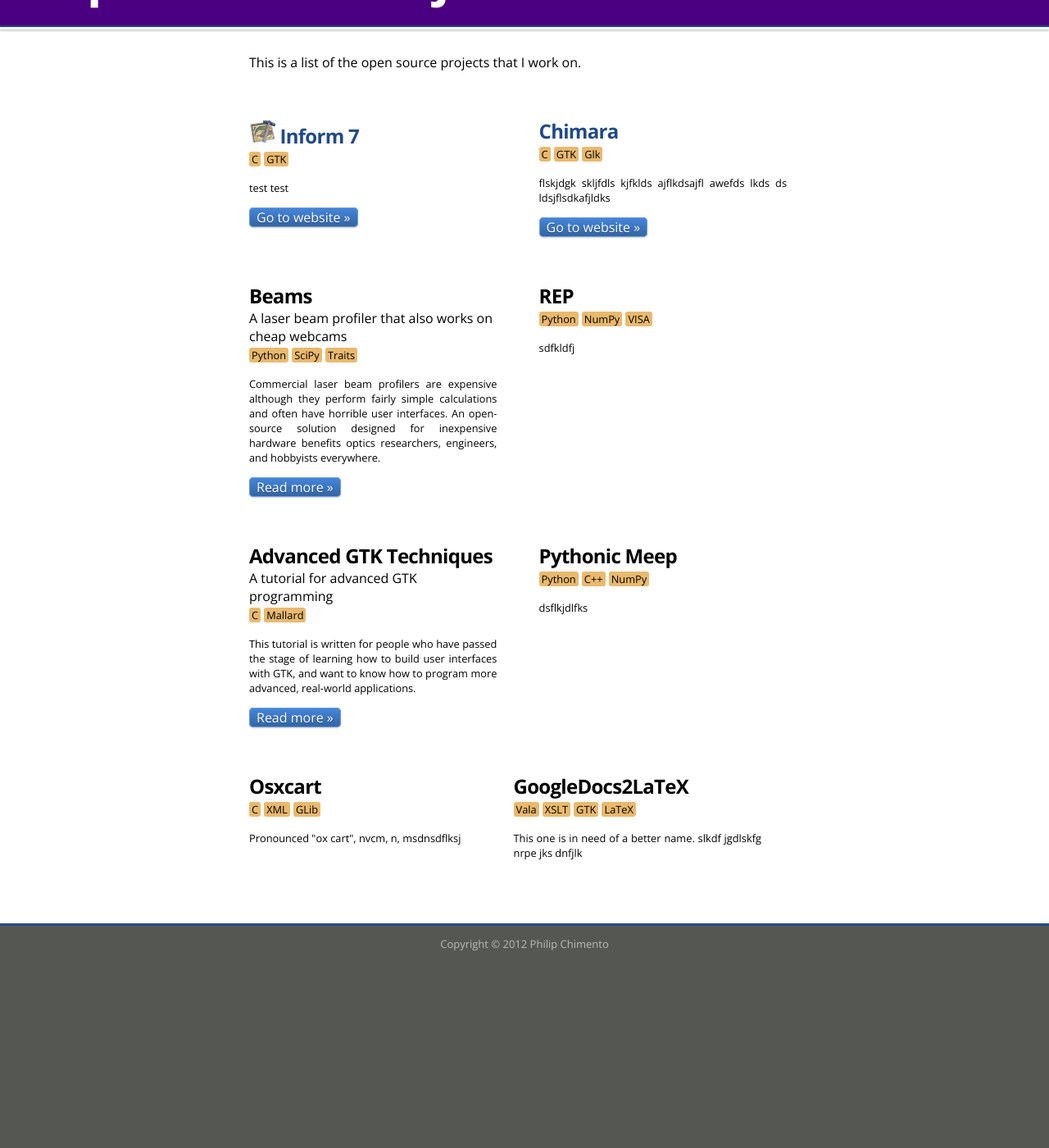
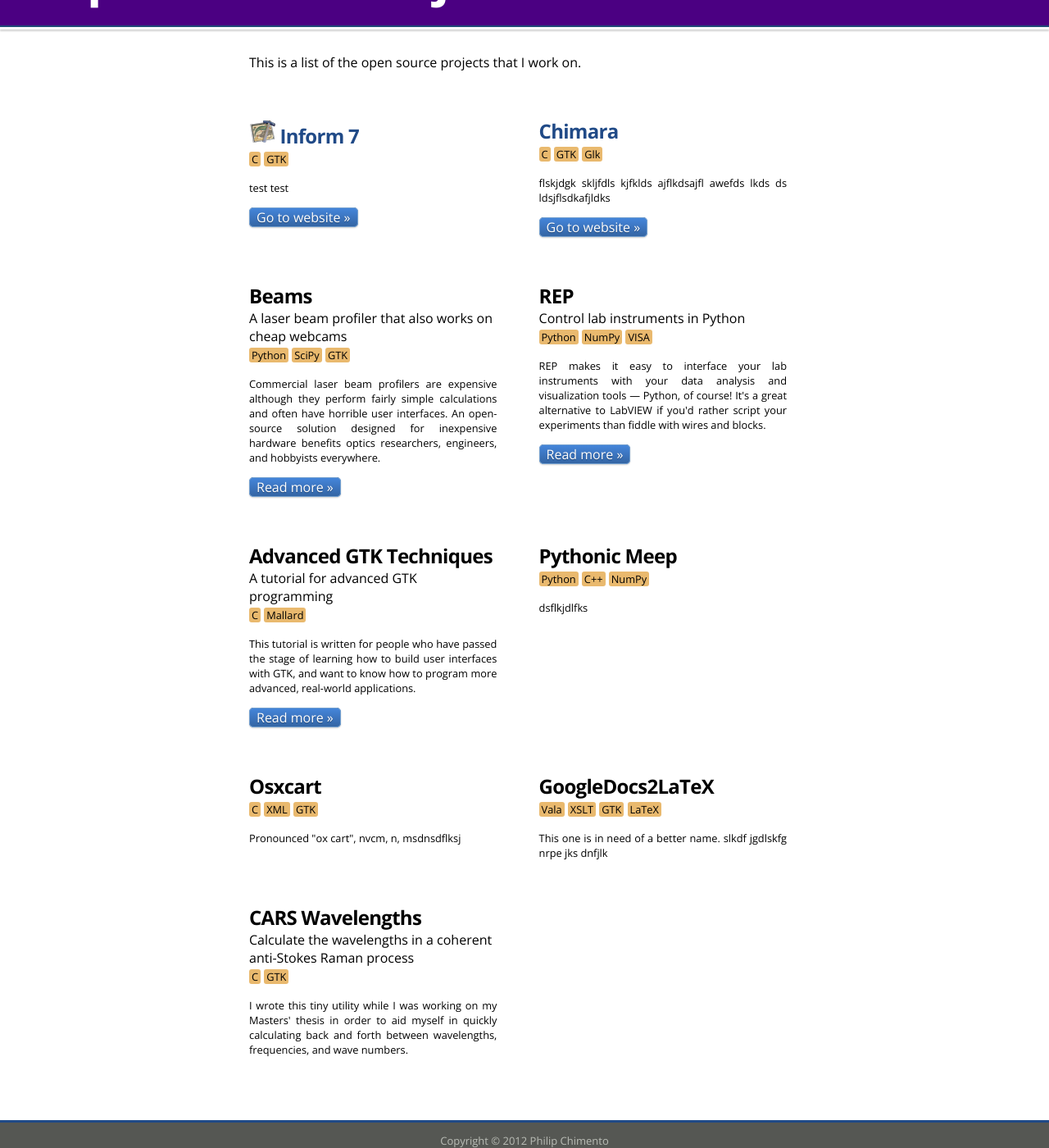
Before and after one commit to ptomato/ptomato.github.com, a Jekyll site: the page built from projects.html, in a window 1280 px wide and 1400 px high, scrolled down 153 px. Shown: the whole window at 82% size. Built offline with Jekyll 4.4.1, drawn with Linux system fonts in a browser that asks for light colours; some web fonts are replaced; before the commit the page ends 1313 px from its top, so only the background shows below that.

Commit message:
Work on website

```diff
--- a/projects.html
+++ b/projects.html
@@ -15,11 +15,13 @@
   - name: Beams
     page: beams
     tagline: A laser beam profiler that also works on cheap webcams
-    tags: ['Python', 'SciPy', 'Traits']
+    tags: ['Python', 'SciPy', 'GTK']
     synopsis: Commercial laser beam profilers are expensive although they perform fairly simple calculations and often have horrible user interfaces. An open-source solution designed for inexpensive hardware benefits optics researchers, engineers, and hobbyists everywhere.
   - name: REP
+    page: rep
+    tagline: Control lab instruments in Python
     tags: ['Python', 'NumPy', 'VISA']
-    synopsis: sdfkldfj
+    synopsis: REP makes it easy to interface your lab instruments with your data analysis and visualization tools &mdash; Python, of course! It's a great alternative to LabVIEW if you'd rather script your experiments than fiddle with wires and blocks.
   - name: Advanced GTK Techniques
     page: advanced-gtk-techniques
     tagline: A tutorial for advanced GTK programming
@@ -30,10 +32,14 @@
     tags: ['Python', 'C++', 'NumPy']
   - name: Osxcart
     synopsis: Pronounced "ox cart", nvcm, n, msdnsdflksj
-    tags: ['C', 'XML', 'GLib']
+    tags: ['C', 'XML', 'GTK']
   - name: GoogleDocs2LaTeX
     synopsis: This one is in need of a better name. slkdf jgdlskfg nrpe jks dnfjlk
     tags: ['Vala', 'XSLT', 'GTK', 'LaTeX']
+  - name: CARS Wavelengths
+    tagline: Calculate the wavelengths in a coherent anti-Stokes Raman process
+    tags: ['C', 'GTK']
+    synopsis: I wrote this tiny utility while I was working on my Masters' thesis in order to aid myself in quickly calculating back and forth between wavelengths, frequencies, and wave numbers.
 ---
 <p>
   This is a list of the open source projects that I work on.
```
Also changed, not shown: index.html (+5 -4 lines), rep-download.md (added, +20 -0 lines), rep-info.md (added, +52 -0 lines), rep.md (added, +15 -0 lines), rep-manual.md (added).
